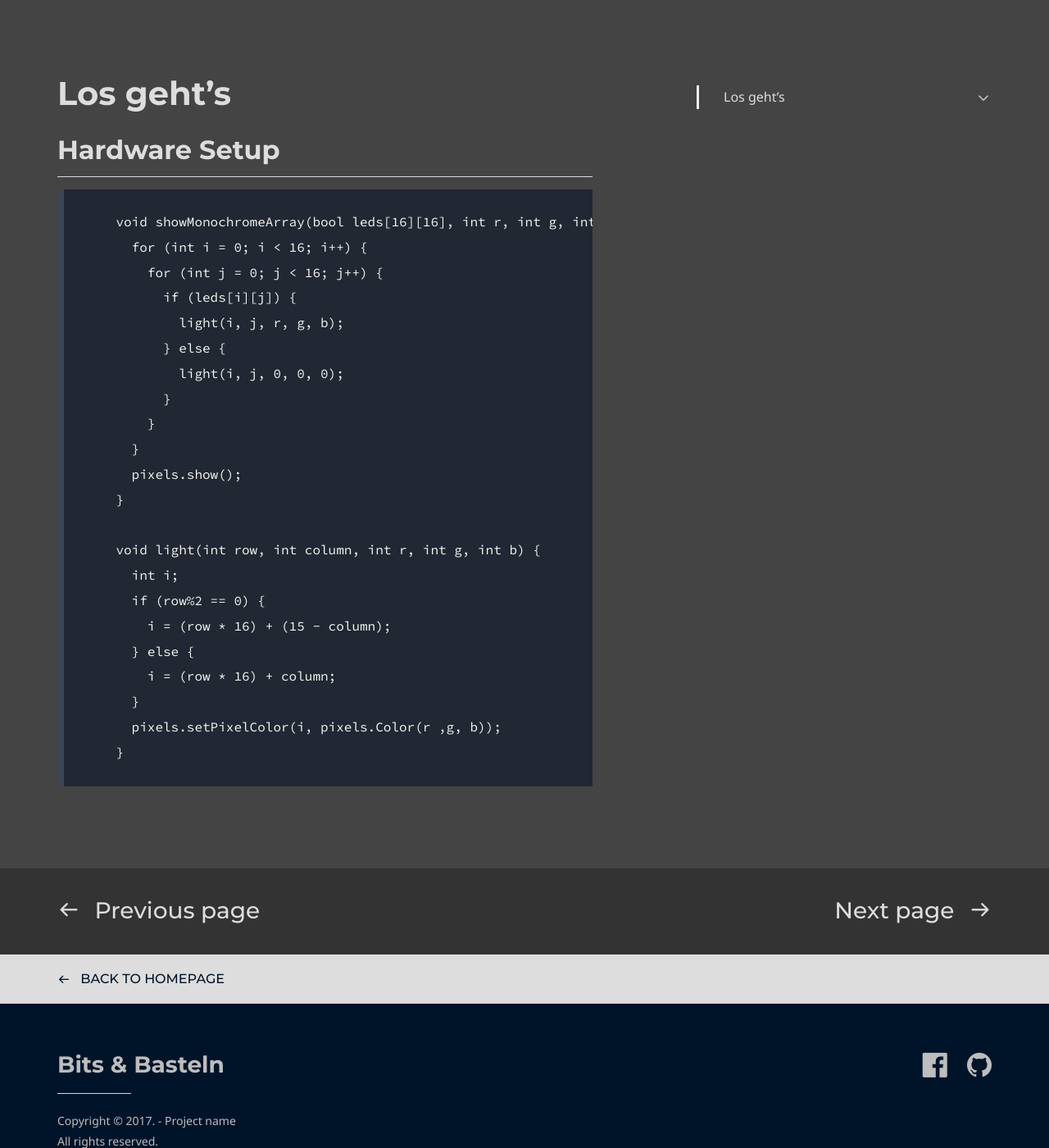
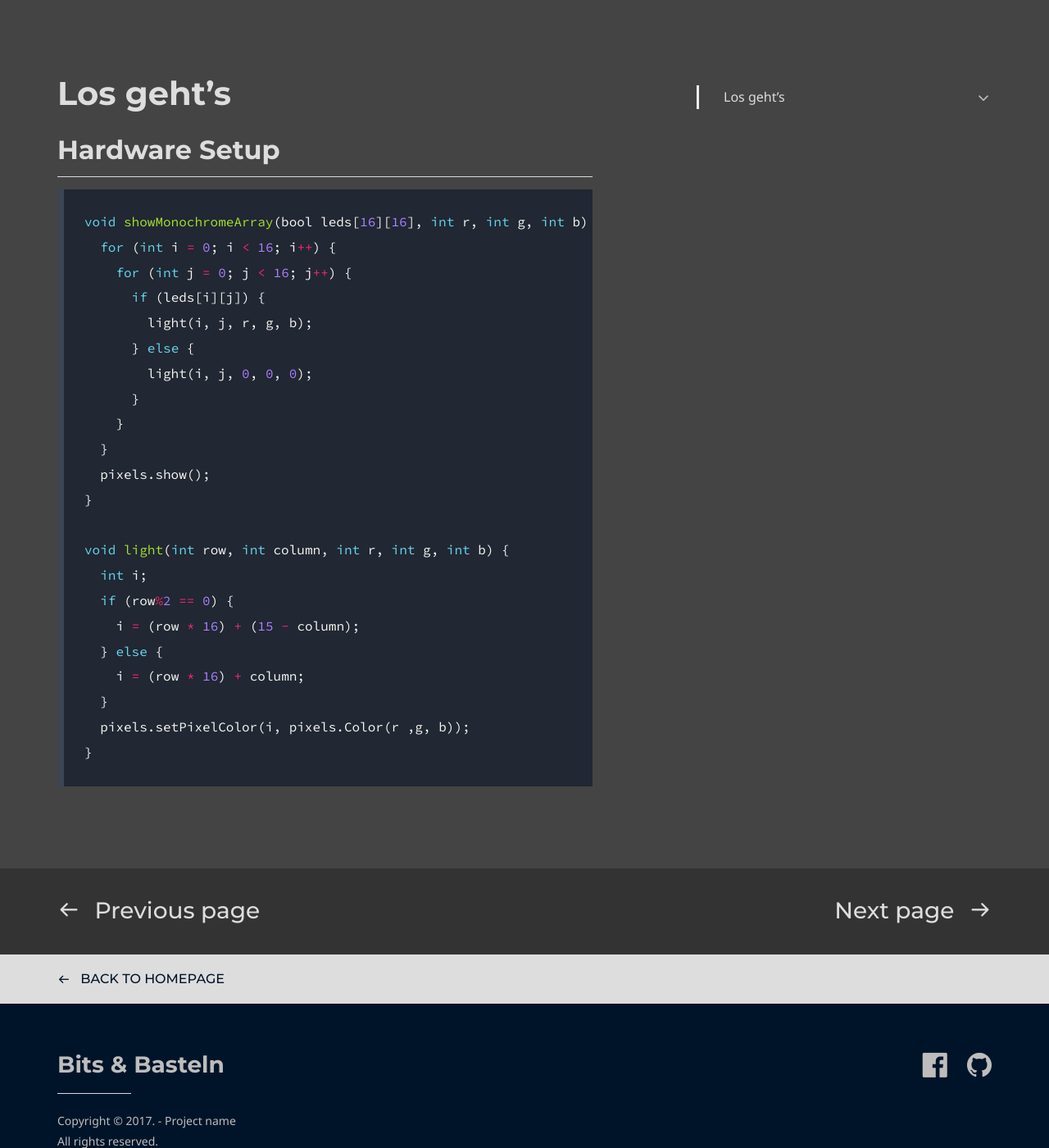
Before and after one commit to bits-und-basteln/bits-und-basteln.github.io, a Jekyll site: the page built from pages/led-matrices/get-started.md, in a window 1280 px wide and 1400 px high, scrolled down 693 px. Shown: the whole window at 82% size. Built offline with Jekyll 4.4.1, drawn with Linux system fonts in a browser that asks for light colours; some web fonts are replaced.

Commit message:
fixed C syntax highlighting

````diff
--- a/doks-theme/_sass/_coderay.scss
+++ /dev/null
@@ -1,66 +0,0 @@
-.CodeRay {
-  font-family: $code-font;
-  @include font(12);
-  color: #d0d0d0;
-  margin-bottom: 1.5em;
-  @include rounded(3px);
-}
-
-.CodeRay .code pre {
-  margin: 0;
-  padding: 1em;
-  background-color: #272822;
-  border: 1px solid darken($body-color, 5);
-}
-
-div.CodeRay { }
-span.CodeRay { white-space: pre; border: 0px; padding: 2px }
-
-table.CodeRay { border-collapse: collapse; width: 100%; padding: 2px }
-table.CodeRay td {
-  padding: 1em 0.5em;
-  vertical-align: top;
-}
-
-.CodeRay .line-numbers, .CodeRay .no {
-  color: #8f908a;
-  text-align: right;
-}
-
-.CodeRay .line-numbers a {
-  color: #8f908a;
-}
-
-.CodeRay .line-numbers tt { font-weight: bold }
-.CodeRay .line-numbers .highlighted { color: red }
-.CodeRay .line { display: block; float: left; width: 100%; }
-.CodeRay span.line-numbers { padding: 0 24px 0 4px; }
-.CodeRay .code { width: 100% }
-
-ol.CodeRay { font-size: 10pt }
-ol.CodeRay li { white-space: pre }
-
-.CodeRay .code pre { overflow: auto }
-.CodeRay .debug { color:white ! important; background:blue ! important; }
-
-.CodeRay .doctype,
-.CodeRay .key,
-.CodeRay .instance-variable { color: #f8f8f2; }
-.CodeRay .attribute-name { color: #a6e22e;}
-.CodeRay .symbol,
-.CodeRay .integer,
-.CodeRay .float { color: #ff658b; }
-.CodeRay .string { color: #2dc900; }
-.CodeRay .keyword { color: #66d9ef; }
-.CodeRay .function,
-.CodeRay .class { color: #a6e22e; }
-.CodeRay .regexp,
-.CodeRay .constant,
-.CodeRay .tag { color: #f92672; }
-.CodeRay .modifier,
-.CodeRay .predefined-constant { color: #ff84e4; }
-.CodeRay .comment { color: #75715e; }
-.CodeRay .error { color: #ecc; }
-.CodeRay .content { color: #e6db74; }
-.CodeRay .delimiter { color: #e6db74; }
-.CodeRay .inline { color: #e6db74; }
--- a/pages/led-matrices/get-started.md
+++ b/pages/led-matrices/get-started.md
@@ -33,26 +33,27 @@ page_nav:
 
 ## Hardware Setup
 
+```c
+void showMonochromeArray(bool leds[16][16], int r, int g, int b) {
+  for (int i = 0; i < 16; i++) {
+    for (int j = 0; j < 16; j++) {
+      if (leds[i][j]) {
+        light(i, j, r, g, b);
+      } else {
+        light(i, j, 0, 0, 0);
+      }
+    }
+  }
+  pixels.show();
+}
 
-        void showMonochromeArray(bool leds[16][16], int r, int g, int b) {
-          for (int i = 0; i < 16; i++) {
-            for (int j = 0; j < 16; j++) {
-              if (leds[i][j]) {
-                light(i, j, r, g, b);
-              } else {
-                light(i, j, 0, 0, 0);
-              }
-            }
-          }
-          pixels.show();
-        }
-
-        void light(int row, int column, int r, int g, int b) {
-          int i;
-          if (row%2 == 0) {
-            i = (row * 16) + (15 - column);
-          } else {
-            i = (row * 16) + column;
-          }
-          pixels.setPixelColor(i, pixels.Color(r ,g, b));
-        }
+void light(int row, int column, int r, int g, int b) {
+  int i;
+  if (row%2 == 0) {
+    i = (row * 16) + (15 - column);
+  } else {
+    i = (row * 16) + column;
+  }
+  pixels.setPixelColor(i, pixels.Color(r ,g, b));
+}
+```
````
